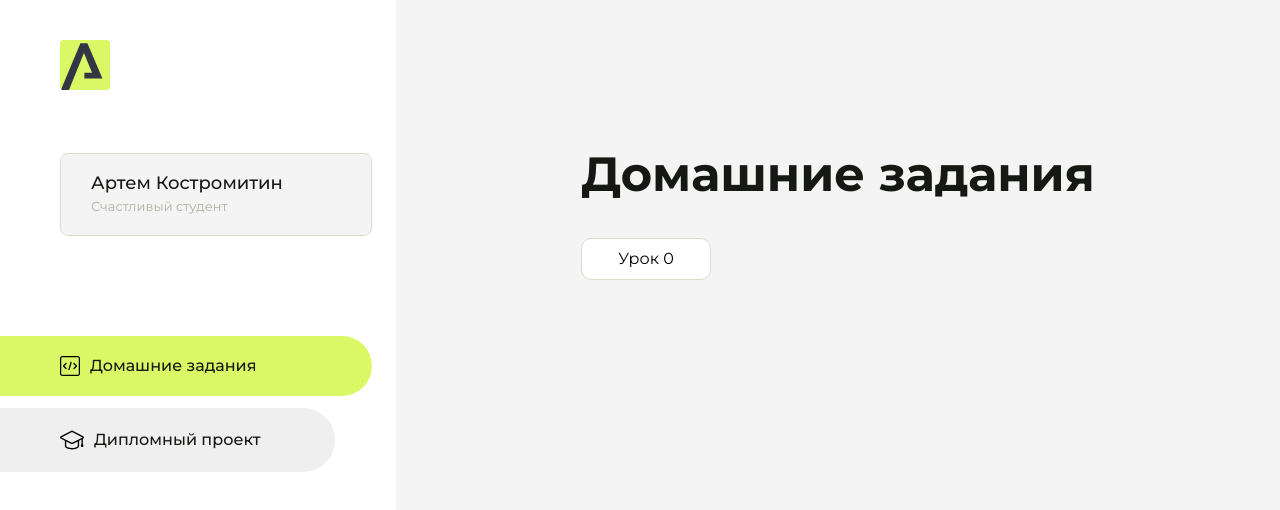
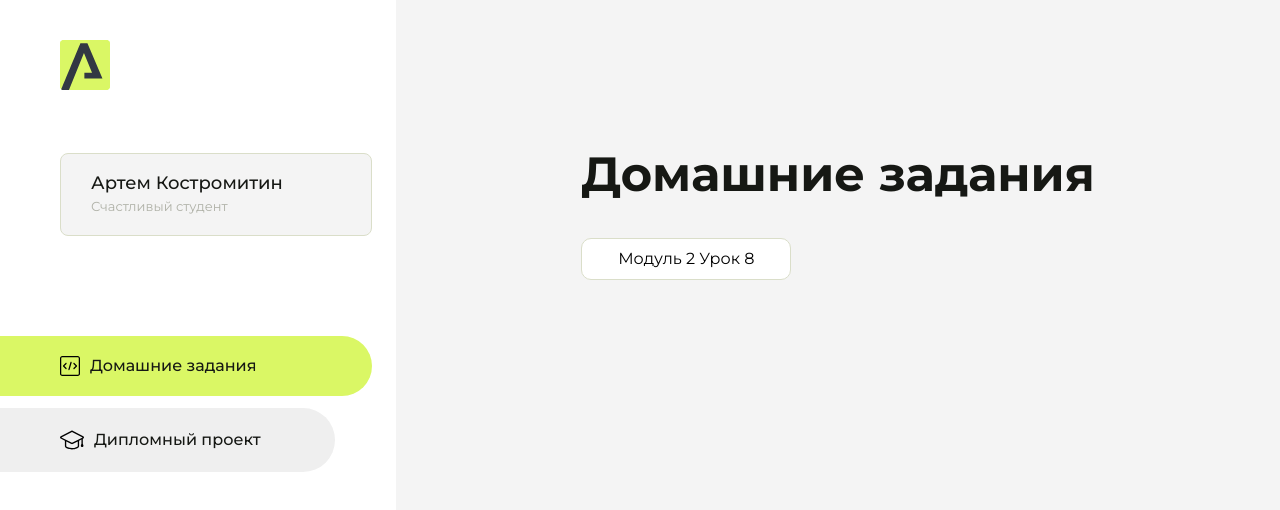
Before and after one commit to Glock-G/housejob, a plain HTML site: page index.html in a window 1280 px wide. Drawn offline with Linux system fonts and the light colour scheme.

Commit message:
Update index.html

```diff
--- a/index.html
+++ b/index.html
@@ -93,7 +93,8 @@
                 <div class="content__title">Домашние задания</div>
                 <ul class="content__list">
                     <li class="content__list-item">
-                        <a href="lesson1/index.html">Урок 0</a>
+                        <a href="m2l8/index.html">Модуль 2
+                            Урок 8</a>
                     </li>
                 </ul>
             </div>
```
